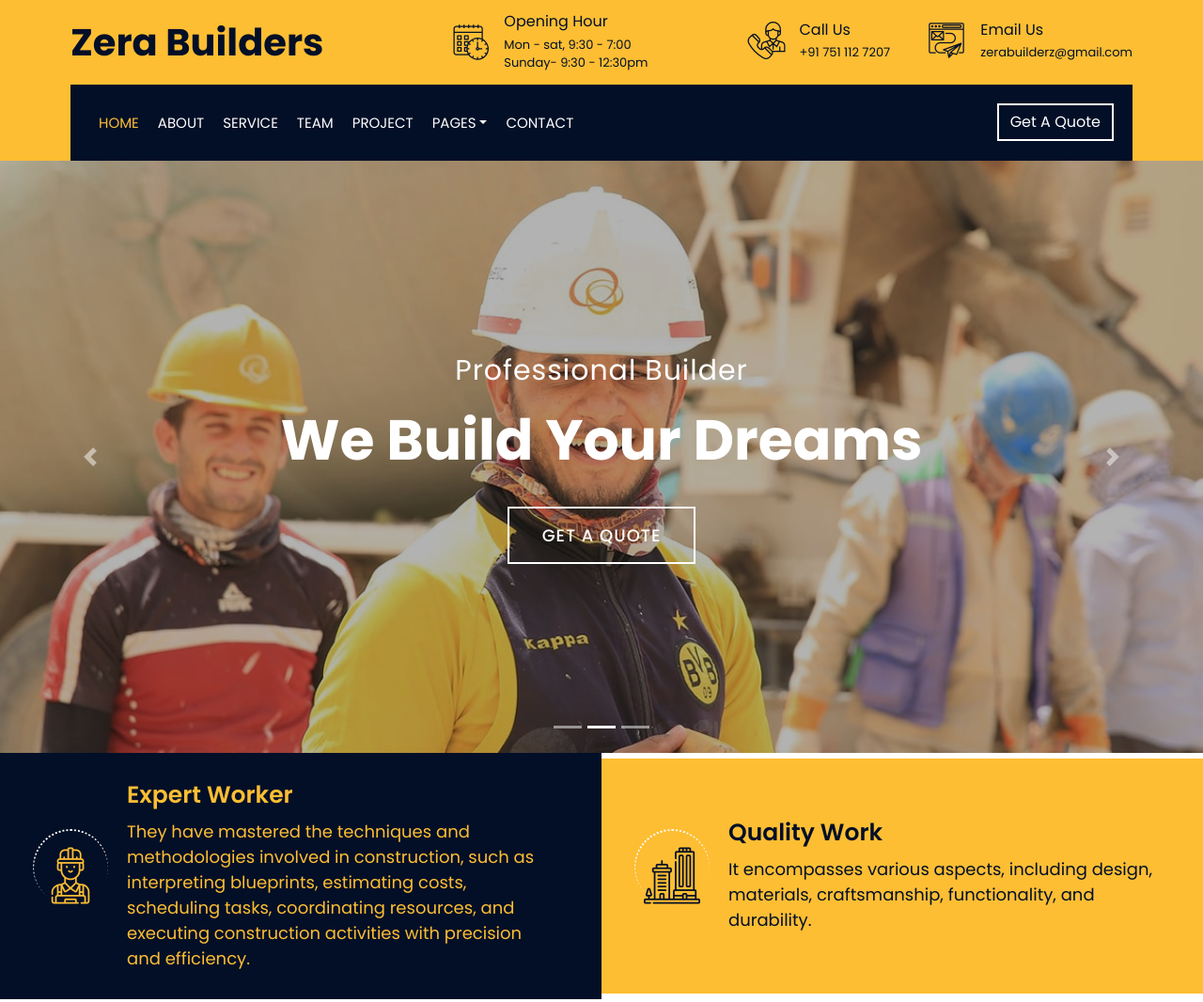
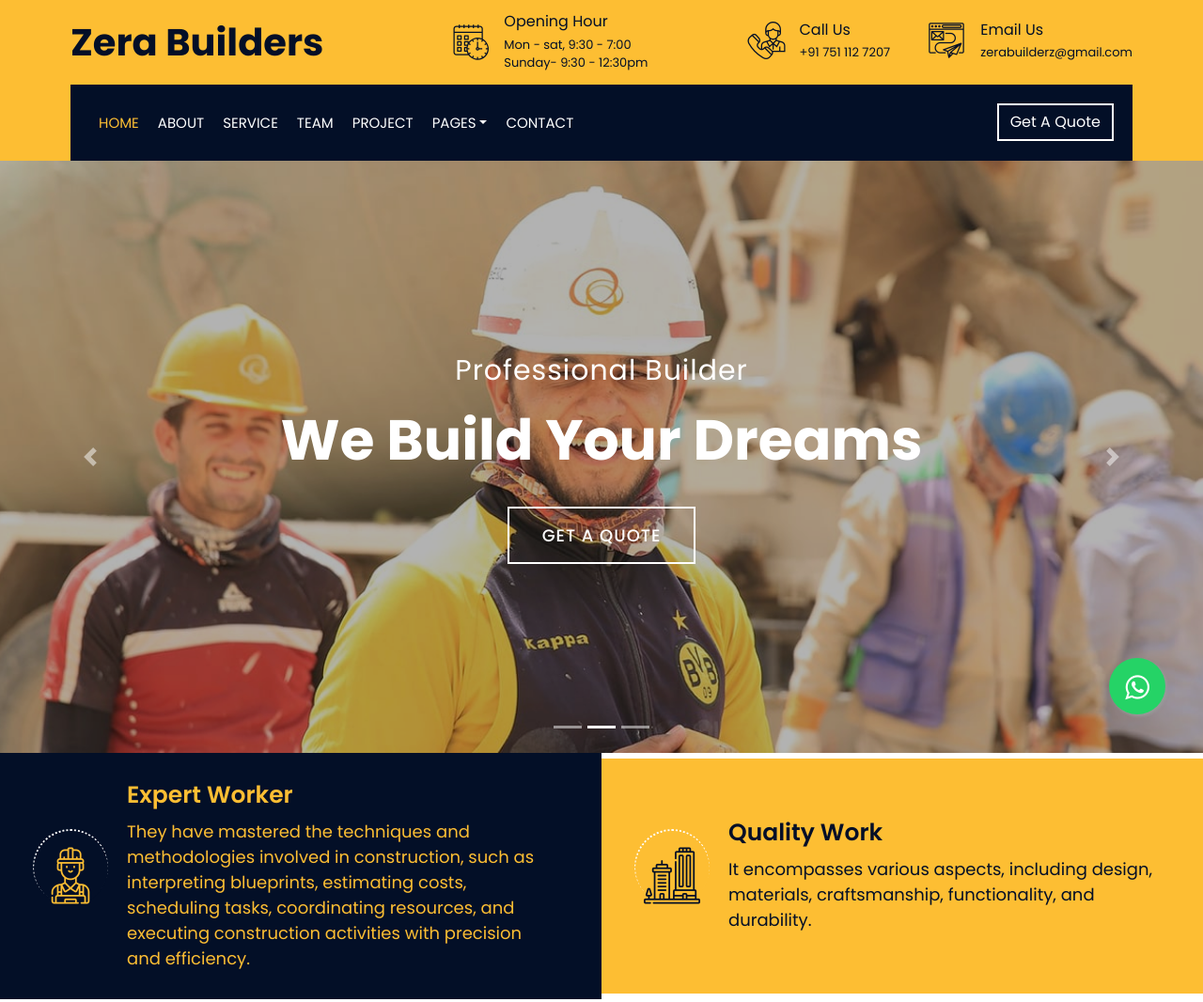
Before and after one commit to kevin-roan/Zera-Builders, a plain HTML site: page index.html in a window 1280 px wide. Shown: the top 1066 px of the page at 94% size. Drawn offline with nearby package versions, Linux system fonts and the light colour scheme.

Commit message:
included whatsapp popup

```diff
--- a/index.html
+++ b/index.html
@@ -20,6 +20,33 @@
         <link href="lib/lightbox/css/lightbox.min.css" rel="stylesheet">
         <link href="lib/slick/slick.css" rel="stylesheet">
         <link href="lib/slick/slick-theme.css" rel="stylesheet">
+
+        <!-- whatsapp popup cdn -->
+<link rel="stylesheet" href="https://maxcdn.bootstrapcdn.com/font-awesome/4.5.0/css/font-awesome.min.css">
+<a href="https://api.whatsapp.com/send?phone=917511127207&text=Enquiry" class="whatspop" target="_blank">
+<i class="fa fa-whatsapp my-whats"></i>
+</a>
+       <!-- end whastsapp popup cdn -->
+      <style>
+     .whatspop{
+	position:fixed;
+	width:60px;
+	height:60px;
+	bottom:40px;
+	right:40px;
+	background-color:#25d366;
+	color:#FFF;
+	border-radius:50px;
+	text-align:center;
+  font-size:30px;
+	box-shadow: 2px 2px 3px #999;
+  z-index:100;
+}
+
+.my-whats{
+	margin-top:16px;
+}
+      </style>
 
         <!-- Template Stylesheet -->
         <link href="css/style.css" rel="stylesheet">
@@ -225,7 +252,6 @@
                 </div>
             </div>
             <!-- About End -->
-
 
             <!-- Fact Start -->
             <div class="fact">
```
